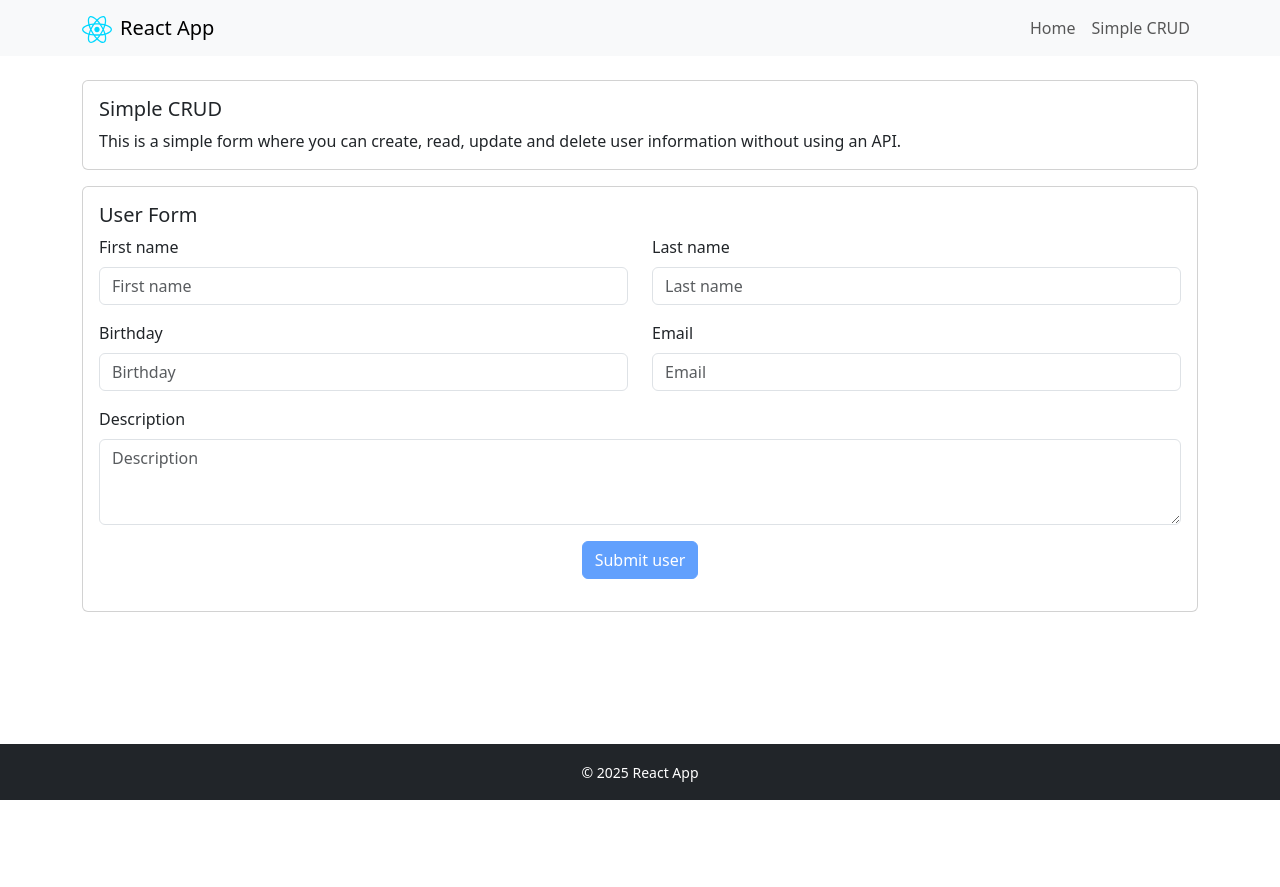
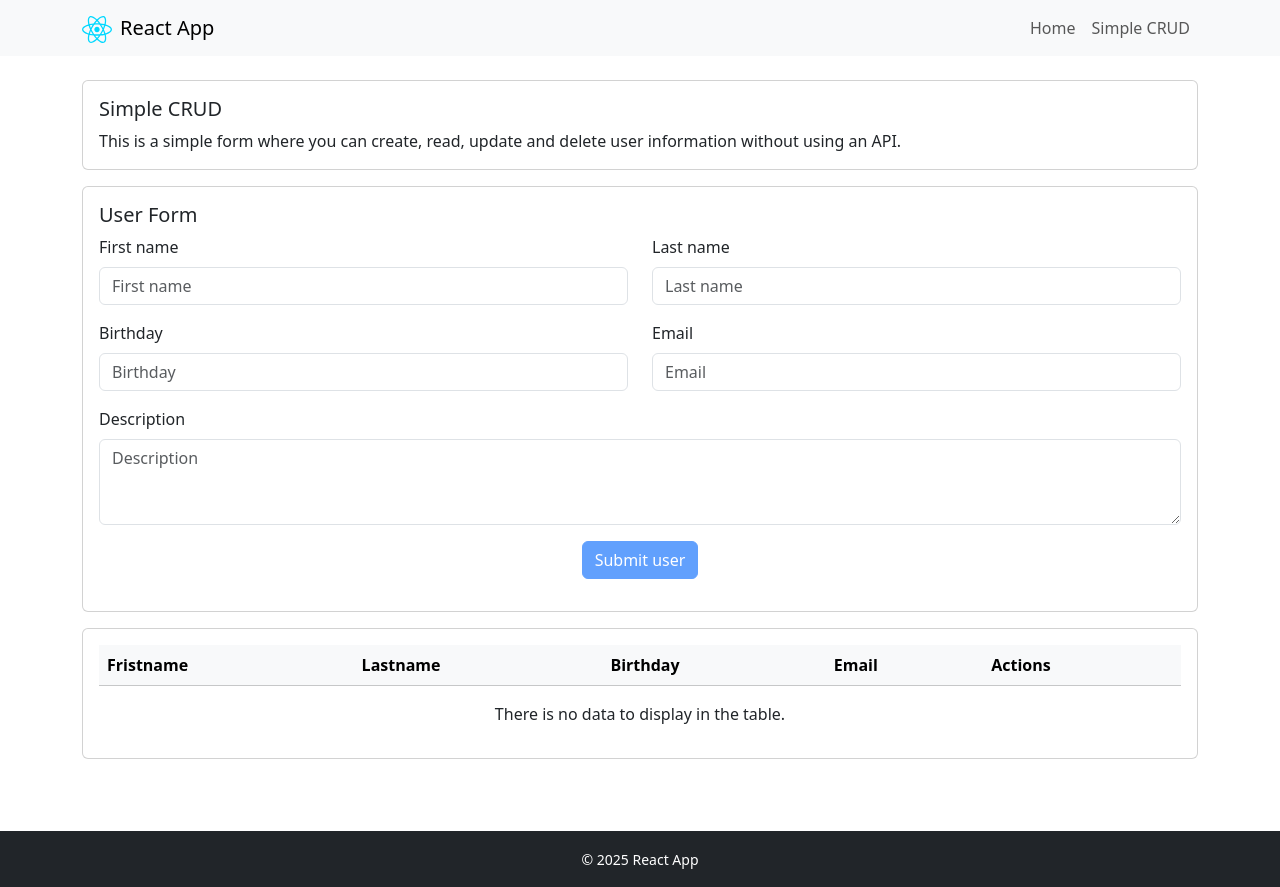
Before and after one commit to JuanPabloBC7/react, a React (Vite) app: page /simple-crud in a window 1280 px wide. Before the commit the page ends 800 px from the top, so only its background shows below. Built offline with nearby package versions, Linux system fonts and the light colour scheme.

Commit message:
Create table to show users.

```diff
--- a/src/components/pages/SimpleCrud.jsx
+++ b/src/components/pages/SimpleCrud.jsx
@@ -1,10 +1,12 @@
 import Card from 'react-bootstrap/Card';
 import { useState } from 'react';
+import Table from 'react-bootstrap/Table';
 import Button from 'react-bootstrap/Button';
 import Col from 'react-bootstrap/Col';
 import Form from 'react-bootstrap/Form';
 import Row from 'react-bootstrap/Row';
 import AlertNotify from '../common/ui/Alert';
+import { FontAwesomeIcon } from '@fortawesome/react-fontawesome';
 
 function SimpleCrud() {
   // formulario
@@ -92,9 +94,11 @@ function SimpleCrud() {
           </Card.Text>
         </Card.Body>
       </Card>
+      {/* User Form */}
       <Card className='mt-3'>
         <Card.Body>
           <Card.Title>User Form</Card.Title>
+          {/* Form */}
           <Form onSubmit={handleSubmit}>
             <Row className="mb-3">
               {/* First Name */}
@@ -185,6 +189,8 @@ function SimpleCrud() {
               </Col>
             </Row>
           </Form>
+
+          {/* Alert */}
           <Row className='mt-3'>
             <Col>
               <AlertNotify
@@ -199,6 +205,48 @@ function SimpleCrud() {
           </Row>
         </Card.Body>
       </Card>
+
+      {/* Table */}
+      <Card className='mt-3 mb-5'>
+        <Card.Body>
+          <Table responsive striped hover>
+            <thead className='table-light'>
+              <tr>
+                <th>Fristname</th>
+                <th>Lastname</th>
+                <th>Birthday</th>
+                <th>Email</th>
+                <th>Actions</th>
+              </tr>
+            </thead>
+            <tbody>
+              {users.map((user) => (
+                <tr key={user}>
+                  <td>{user.firstName}</td>
+                  <td>{user.lastName}</td>
+                  <td>{user.birthday}</td>
+                  <td>{user.email}</td>
+                  <td>
+                    <Row className='text-center'>
+                      <Col xs={12} sm={4}>
+                        <Button type="button" variant='link'><FontAwesomeIcon icon="fa-solid fa-eye" className='text-primary-emphasis'/></Button>
+                      </Col>
+                      <Col xs={12} sm={4}>
+                        <Button type="button" variant='link'><FontAwesomeIcon icon="fa-solid fa-pen-to-square" className='text-warning-emphasis'/></Button>
+                      </Col>
+                      <Col xs={12} sm={4}>
+                        <Button type="button" variant='link'><FontAwesomeIcon icon="fa-solid fa-trash" className='text-danger-emphasis'/></Button>
+                      </Col>
+                    </Row>
+                  </td>
+                </tr>
+              ))}
+            </tbody>
+          </Table>
+            { users.length === 0 &&
+            <p className="text-center">There is no data to display in the table.</p> }
+        </Card.Body>
+      </Card>
     </>
   );
 }
```
